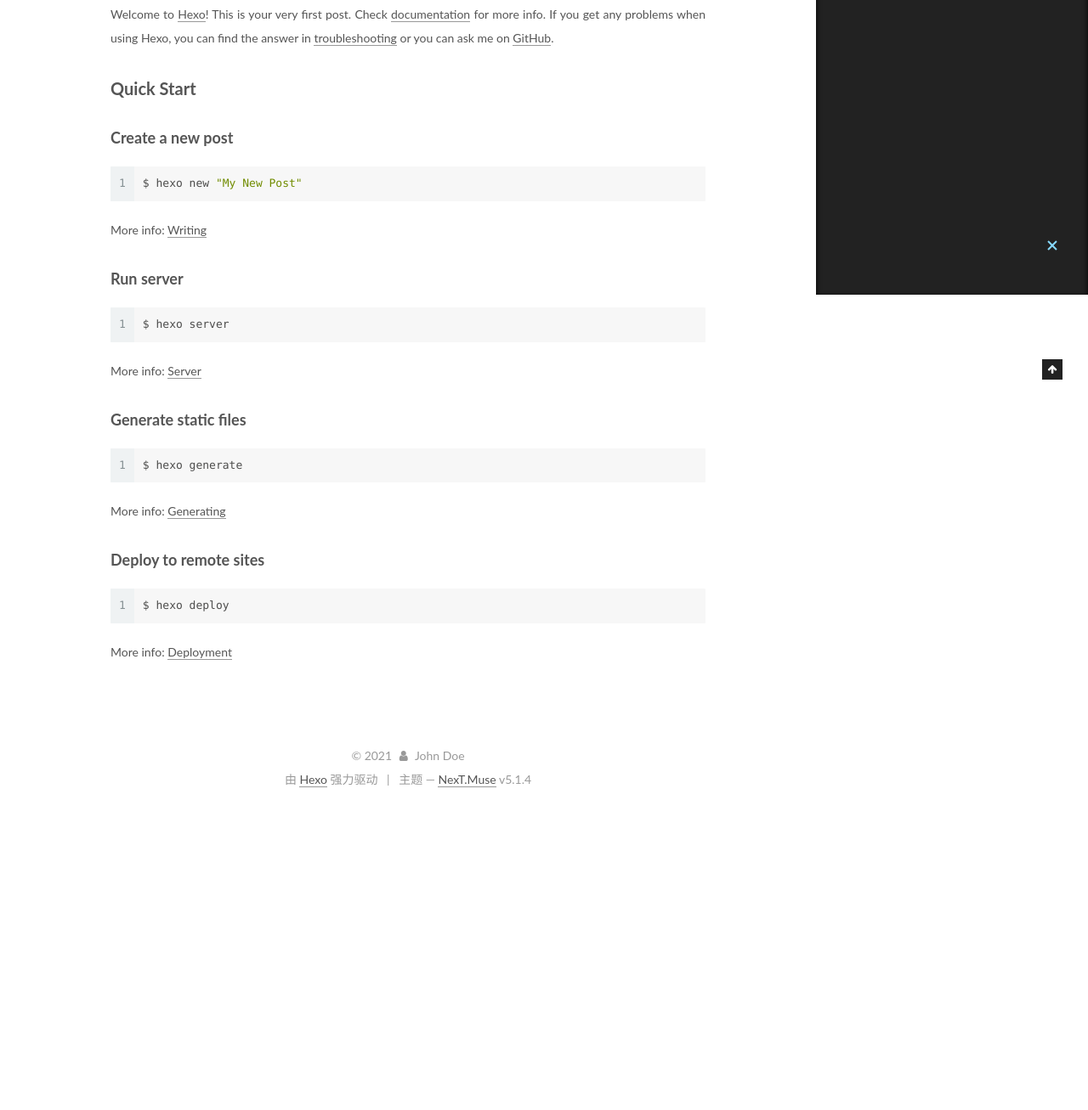
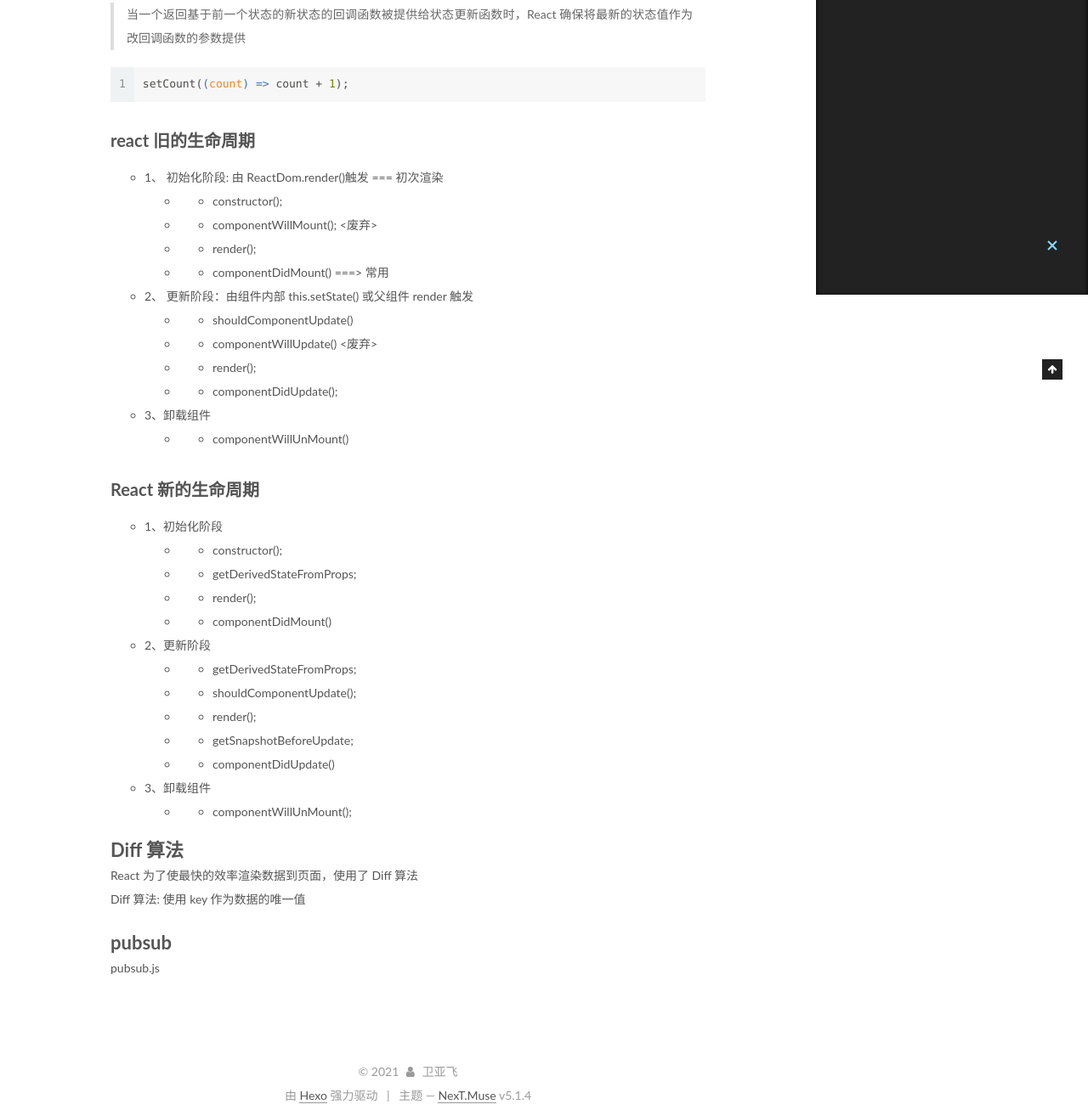
Before and after one commit to weiyafei-add/weiyafei.github.io, a plain HTML site: page 2021/12/21/hello-world/index.html in a window 1280 px wide. Shown: the part 453-1760 px from the top of the page at 85% size. Before the commit the page ends 1405 px from the top, so only its background shows below. Drawn offline with Linux system fonts and the light colour scheme; files that its build step writes are made by us from their sources; files whose address does not match are found by name.

Commit message:
Site updated: 2021-12-21 14:32:47

```diff
--- a/2021/12/21/hello-world/index.html
+++ b/2021/12/21/hello-world/index.html
@@ -79,16 +79,16 @@
 
 
 
-<meta name="description" content="Welcome to Hexo! This is your very first post. Check documentation for more info. If you get any problems when using Hexo, you can find the answer in troubleshooting or you can ask me on GitHub. Quick">
+<meta name="description" content="当一个返回基于前一个状态的新状态的回调函数被提供给状态更新函数时，React 确保将最新的状态值作为改回调函数的参数提供  1setCount((count) &#x3D;&gt; count + 1);  react 旧的生命周期 1、 初始化阶段: 由 ReactDom.render()触发 &#x3D;&#x3D;&#x3D; 初次渲染   constructor();     componentWillMount(); &amp;lt">
 <meta property="og:type" content="article">
-<meta property="og:title" content="Hello World">
+<meta property="og:title" content="React Hooks 闭包  新生命周期  Diff算法">
 <meta property="og:url" content="https://weiyafei-add.github.io/weiyafei.github.io/2021/12/21/hello-world/index.html">
 <meta property="og:site_name" content="Hexo">
-<meta property="og:description" content="Welcome to Hexo! This is your very first post. Check documentation for more info. If you get any problems when using Hexo, you can find the answer in troubleshooting or you can ask me on GitHub. Quick">
+<meta property="og:description" content="当一个返回基于前一个状态的新状态的回调函数被提供给状态更新函数时，React 确保将最新的状态值作为改回调函数的参数提供  1setCount((count) &#x3D;&gt; count + 1);  react 旧的生命周期 1、 初始化阶段: 由 ReactDom.render()触发 &#x3D;&#x3D;&#x3D; 初次渲染   constructor();     componentWillMount(); &amp;lt">
 <meta property="og:locale">
 <meta property="article:published_time" content="2021-12-21T02:49:14.958Z">
-<meta property="article:modified_time" content="1985-10-26T08:15:00.000Z">
-<meta property="article:author" content="John Doe">
+<meta property="article:modified_time" content="2021-12-21T06:32:14.258Z">
+<meta property="article:author" content="卫亚飞">
 <meta name="twitter:card" content="summary">
 
 
@@ -125,7 +125,7 @@
 
 
 
-  <title>Hello World | Hexo</title>
+  <title>React Hooks 闭包  新生命周期  Diff算法 | Hexo</title>
 
 
 
@@ -249,7 +249,7 @@
 
 
 
-          <h1 class="post-title" itemprop="name headline">Hello World</h1>
+          <h1 class="post-title" itemprop="name headline">React Hooks 闭包  新生命周期  Diff算法</h1>
 
 
         <div class="post-meta">
@@ -299,19 +299,111 @@
 
 
 
-        <p>Welcome to <a target="_blank" rel="noopener" href="https://hexo.io/">Hexo</a>! This is your very first post. Check <a target="_blank" rel="noopener" href="https://hexo.io/docs/">documentation</a> for more info. If you get any problems when using Hexo, you can find the answer in <a target="_blank" rel="noopener" href="https://hexo.io/docs/troubleshooting.html">troubleshooting</a> or you can ask me on <a target="_blank" rel="noopener" href="https://github.com/hexojs/hexo/issues">GitHub</a>.</p>
-<h2 id="Quick-Start"><a href="#Quick-Start" class="headerlink" title="Quick Start"></a>Quick Start</h2><h3 id="Create-a-new-post"><a href="#Create-a-new-post" class="headerlink" title="Create a new post"></a>Create a new post</h3><figure class="highlight bash"><table><tr><td class="gutter"><pre><span class="line">1</span><br></pre></td><td class="code"><pre><span class="line">$ hexo new <span class="string">&quot;My New Post&quot;</span></span><br></pre></td></tr></table></figure>
+        <blockquote>
+<p>当一个返回基于前一个状态的新状态的回调函数被提供给状态更新函数时，React 确保将最新的状态值作为改回调函数的参数提供</p>
+</blockquote>
+<figure class="highlight javascript"><table><tr><td class="gutter"><pre><span class="line">1</span><br></pre></td><td class="code"><pre><span class="line">setCount(<span class="function">(<span class="params">count</span>) =&gt;</span> count + <span class="number">1</span>);</span><br></pre></td></tr></table></figure>
 
-<p>More info: <a target="_blank" rel="noopener" href="https://hexo.io/docs/writing.html">Writing</a></p>
-<h3 id="Run-server"><a href="#Run-server" class="headerlink" title="Run server"></a>Run server</h3><figure class="highlight bash"><table><tr><td class="gutter"><pre><span class="line">1</span><br></pre></td><td class="code"><pre><span class="line">$ hexo server</span><br></pre></td></tr></table></figure>
-
-<p>More info: <a target="_blank" rel="noopener" href="https://hexo.io/docs/server.html">Server</a></p>
-<h3 id="Generate-static-files"><a href="#Generate-static-files" class="headerlink" title="Generate static files"></a>Generate static files</h3><figure class="highlight bash"><table><tr><td class="gutter"><pre><span class="line">1</span><br></pre></td><td class="code"><pre><span class="line">$ hexo generate</span><br></pre></td></tr></table></figure>
-
-<p>More info: <a target="_blank" rel="noopener" href="https://hexo.io/docs/generating.html">Generating</a></p>
-<h3 id="Deploy-to-remote-sites"><a href="#Deploy-to-remote-sites" class="headerlink" title="Deploy to remote sites"></a>Deploy to remote sites</h3><figure class="highlight bash"><table><tr><td class="gutter"><pre><span class="line">1</span><br></pre></td><td class="code"><pre><span class="line">$ hexo deploy</span><br></pre></td></tr></table></figure>
-
-<p>More info: <a target="_blank" rel="noopener" href="https://hexo.io/docs/one-command-deployment.html">Deployment</a></p>
+<h2 id="react-旧的生命周期"><a href="#react-旧的生命周期" class="headerlink" title="react 旧的生命周期"></a>react 旧的生命周期</h2><ul>
+<li>1、 初始化阶段: 由 ReactDom.render()触发 === 初次渲染<ul>
+<li><ol>
+<li> constructor();</li>
+</ol>
+</li>
+<li><ol start="2">
+<li> componentWillMount(); &lt;废弃&gt;</li>
+</ol>
+</li>
+<li><ol start="3">
+<li> render();</li>
+</ol>
+</li>
+<li><ol start="4">
+<li> componentDidMount() ===&gt; 常用</li>
+</ol>
+</li>
+</ul>
+</li>
+<li>2、 更新阶段：由组件内部 this.setState() 或父组件 render 触发<ul>
+<li><ol>
+<li> shouldComponentUpdate()</li>
+</ol>
+</li>
+<li><ol start="2">
+<li> componentWillUpdate() &lt;废弃&gt;</li>
+</ol>
+</li>
+<li><ol start="3">
+<li> render();</li>
+</ol>
+</li>
+<li><ol start="4">
+<li> componentDidUpdate();</li>
+</ol>
+</li>
+</ul>
+</li>
+<li>3、卸载组件<ul>
+<li><ol>
+<li> componentWillUnMount()</li>
+</ol>
+</li>
+</ul>
+</li>
+</ul>
+<h2 id="React-新的生命周期"><a href="#React-新的生命周期" class="headerlink" title="React 新的生命周期"></a>React 新的生命周期</h2><ul>
+<li>1、初始化阶段<ul>
+<li><ol>
+<li>constructor();</li>
+</ol>
+</li>
+<li><ol start="2">
+<li>getDerivedStateFromProps;</li>
+</ol>
+</li>
+<li><ol start="3">
+<li>render();</li>
+</ol>
+</li>
+<li><ol start="4">
+<li>componentDidMount()</li>
+</ol>
+</li>
+</ul>
+</li>
+<li>2、更新阶段<ul>
+<li><ol>
+<li>getDerivedStateFromProps;</li>
+</ol>
+</li>
+<li><ol start="2">
+<li>shouldComponentUpdate();</li>
+</ol>
+</li>
+<li><ol start="3">
+<li>render();</li>
+</ol>
+</li>
+<li><ol start="4">
+<li>getSnapshotBeforeUpdate;</li>
+</ol>
+</li>
+<li><ol start="5">
+<li>componentDidUpdate()</li>
+</ol>
+</li>
+</ul>
+</li>
+<li>3、卸载组件<ul>
+<li><ol>
+<li>componentWillUnMount();</li>
+</ol>
+</li>
+</ul>
+</li>
+</ul>
+<h1 id="Diff-算法"><a href="#Diff-算法" class="headerlink" title="Diff 算法"></a>Diff 算法</h1><p>React 为了使最快的效率渲染数据到页面，使用了 Diff 算法<br>Diff 算法: 使用 key 作为数据的唯一值</p>
+<h1 id="pubsub"><a href="#pubsub" class="headerlink" title="pubsub"></a>pubsub</h1><p>pubsub.js</p>
 
 
     </div>
@@ -442,7 +534,7 @@
 
 
 
-              <div class="post-toc-content"><ol class="nav"><li class="nav-item nav-level-2"><a class="nav-link" href="#Quick-Start"><span class="nav-number">1.</span> <span class="nav-text">Quick Start</span></a><ol class="nav-child"><li class="nav-item nav-level-3"><a class="nav-link" href="#Create-a-new-post"><span class="nav-number">1.1.</span> <span class="nav-text">Create a new post</span></a></li><li class="nav-item nav-level-3"><a class="nav-link" href="#Run-server"><span class="nav-number">1.2.</span> <span class="nav-text">Run server</span></a></li><li class="nav-item nav-level-3"><a class="nav-link" href="#Generate-static-files"><span class="nav-number">1.3.</span> <span class="nav-text">Generate static files</span></a></li><li class="nav-item nav-level-3"><a class="nav-link" href="#Deploy-to-remote-sites"><span class="nav-number">1.4.</span> <span class="nav-text">Deploy to remote sites</span></a></li></ol></li></ol></div>
+              <div class="post-toc-content"><ol class="nav"><li class="nav-item nav-level-2"><a class="nav-link" href="#react-%E6%97%A7%E7%9A%84%E7%94%9F%E5%91%BD%E5%91%A8%E6%9C%9F"><span class="nav-number">1.</span> <span class="nav-text">react 旧的生命周期</span></a></li><li class="nav-item nav-level-2"><a class="nav-link" href="#React-%E6%96%B0%E7%9A%84%E7%94%9F%E5%91%BD%E5%91%A8%E6%9C%9F"><span class="nav-number">2.</span> <span class="nav-text">React 新的生命周期</span></a></li></ol></li><li class="nav-item nav-level-1"><a class="nav-link" href="#Diff-%E7%AE%97%E6%B3%95"><span class="nav-number"></span> <span class="nav-text">Diff 算法</span></a></li><li class="nav-item nav-level-1"><a class="nav-link" href="#pubsub"><span class="nav-number"></span> <span class="nav-text">pubsub</span></a></div>
 
 
           </div>
@@ -466,7 +558,7 @@
   <span class="with-love">
     <i class="fa fa-user"></i>
   </span>
-  <span class="author" itemprop="copyrightHolder">John Doe</span>
+  <span class="author" itemprop="copyrightHolder">卫亚飞</span>
 
 
 </div>
--- a/css/main.css
+++ b/css/main.css
@@ -1822,7 +1822,7 @@ pre .javascript .function {
   width: 4px;
   height: 4px;
   border-radius: 50%;
-  background: #ff7fff;
+  background: #af9fb6;
 }
 .links-of-blogroll {
   font-size: 13px;
```
Also changed, not shown: archives/2021/12/index.html (+3 -3 lines), archives/2021/index.html (+3 -3 lines), archives/index.html (+3 -3 lines), index.html (+107 -15 lines).
